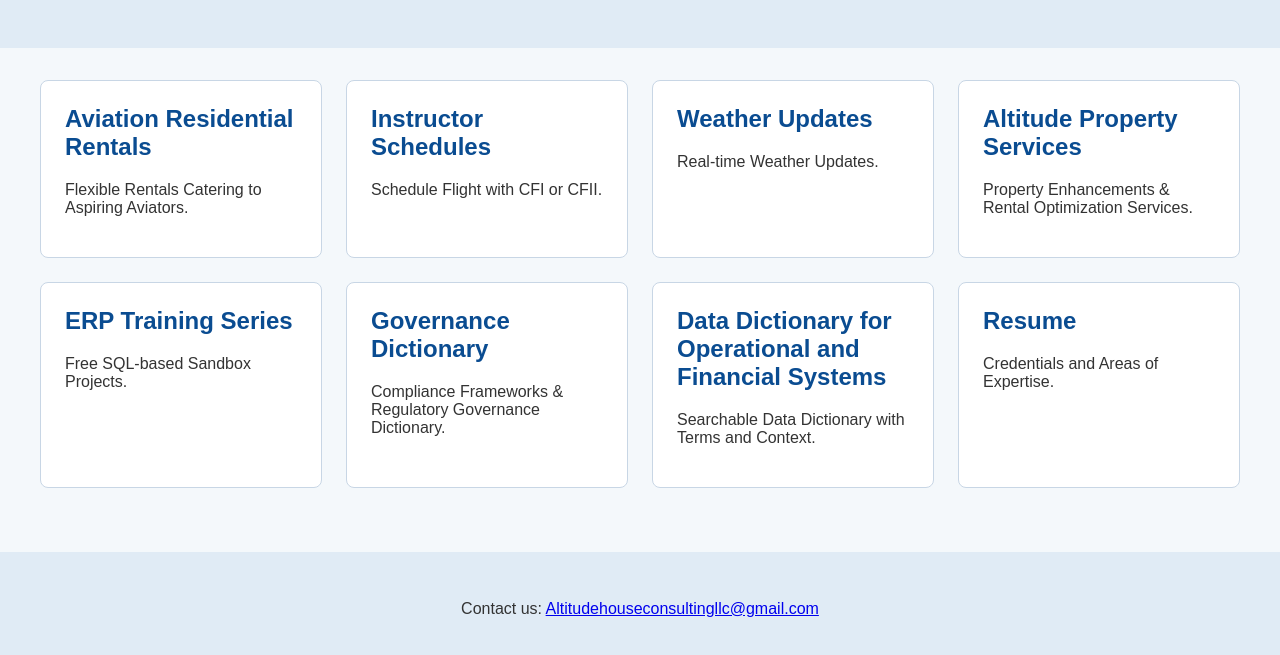
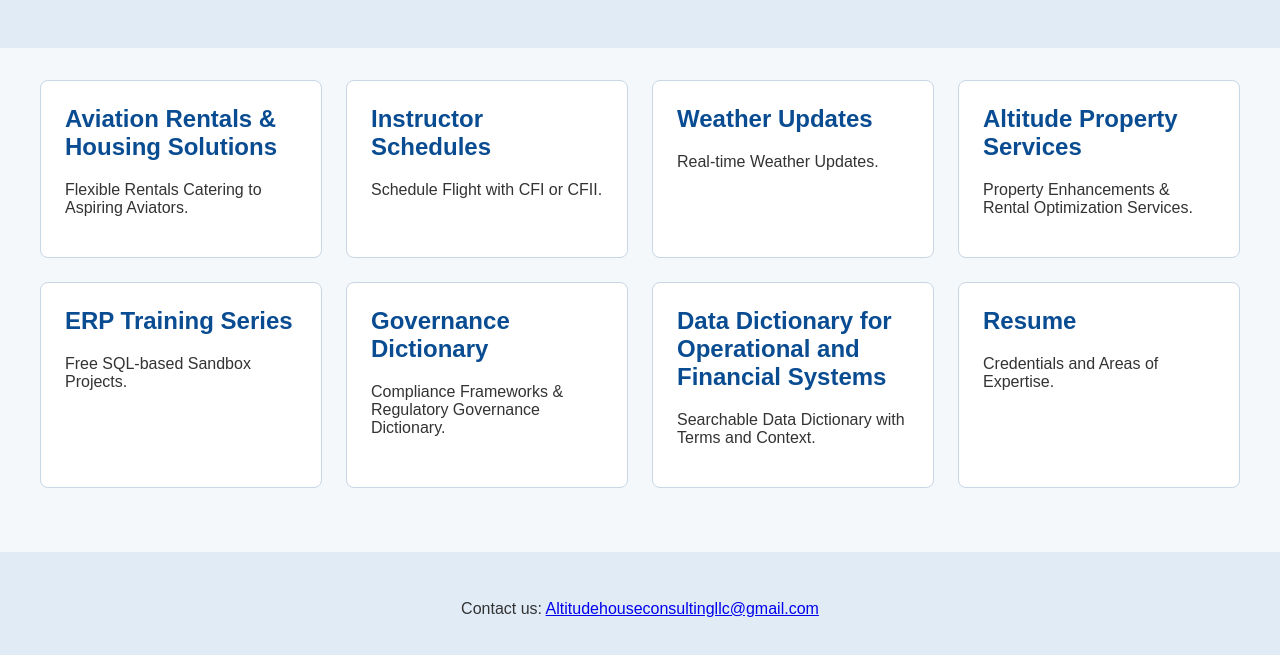
Before and after one commit to altitudehouseconsulting/altitudehouseconsulting, a plain HTML site: page index.html in a window 1280 px wide. Shown: the part 237-892 px from the top of the page. Drawn offline with Linux system fonts and the light colour scheme.

Commit message:
Update index.html

```diff
--- a/index.html
+++ b/index.html
@@ -16,7 +16,7 @@
     <main class="card-grid">
 
         <a class="card" href="https://altitudehouseconsulting.github.io/aviation-rentals/">
-            <h2>Aviation Residential Rentals</h2>
+            <h2>Aviation Rentals & Housing Solutions</h2>
             <p>Flexible Rentals Catering to Aspiring Aviators.</p>
         </a>
 
```
